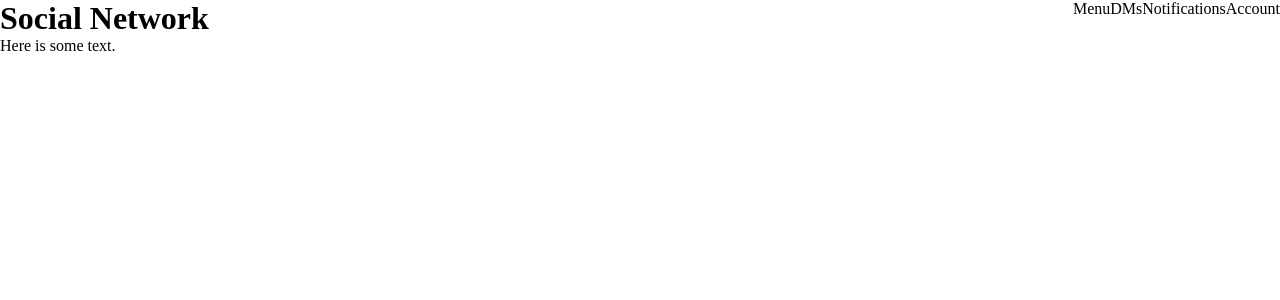
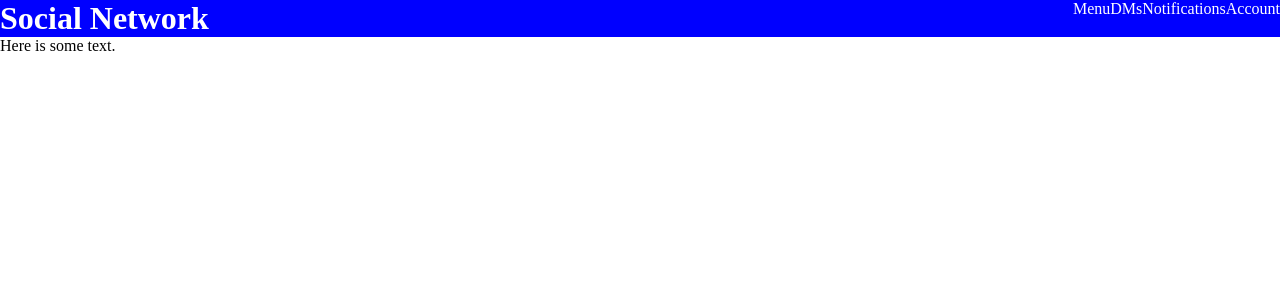
Before and after one commit to BrendanGasparin/php-social-network, a PHP site: page / in a window 1280 px wide. Shown: the top 300 px of the page. Run offline with PHP 8.4, Linux system fonts and the light colour scheme.

Commit message:
Add coloured background and white text to the header bar

```diff
--- a/public_html/css/style.css
+++ b/public_html/css/style.css
@@ -7,6 +7,8 @@
 header {
     display: flex;
     justify-content: space-between;
+    background-color: blue;
+    color: white;
 }
 
 nav ul {
```
